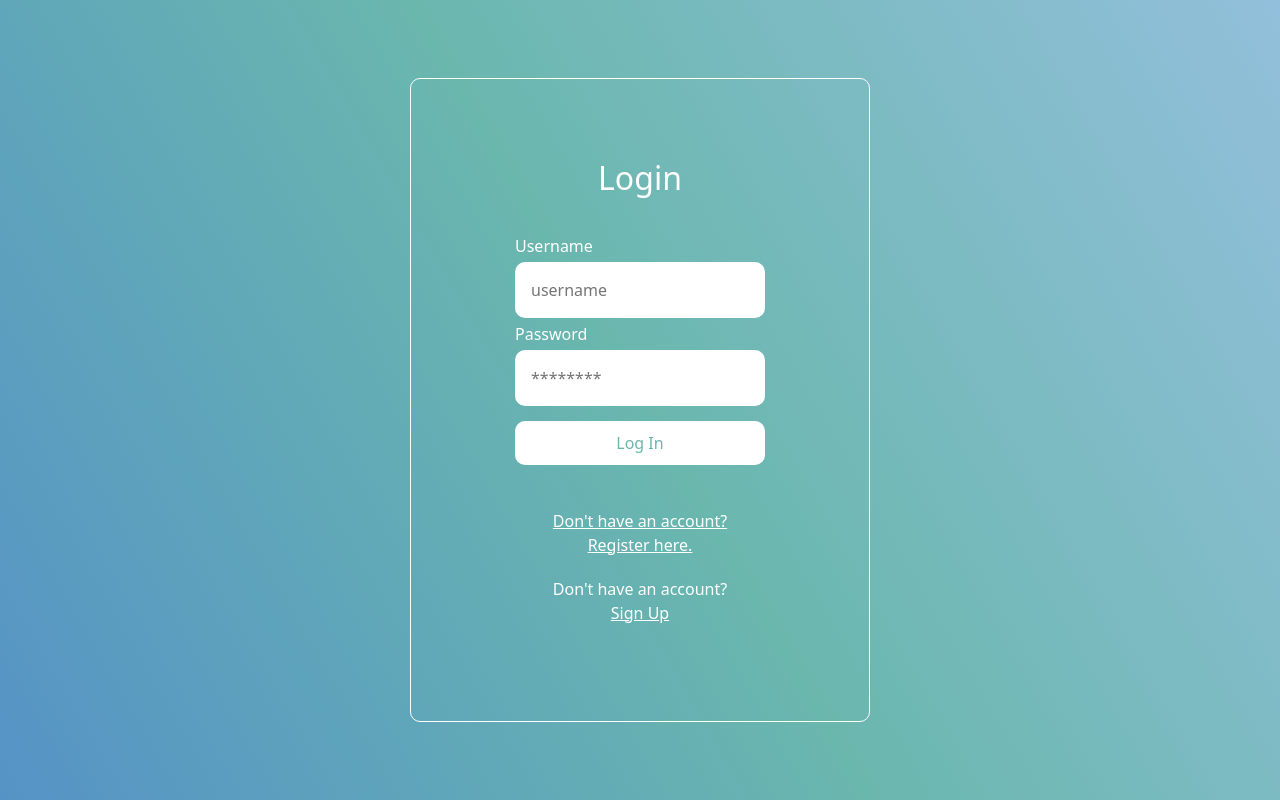
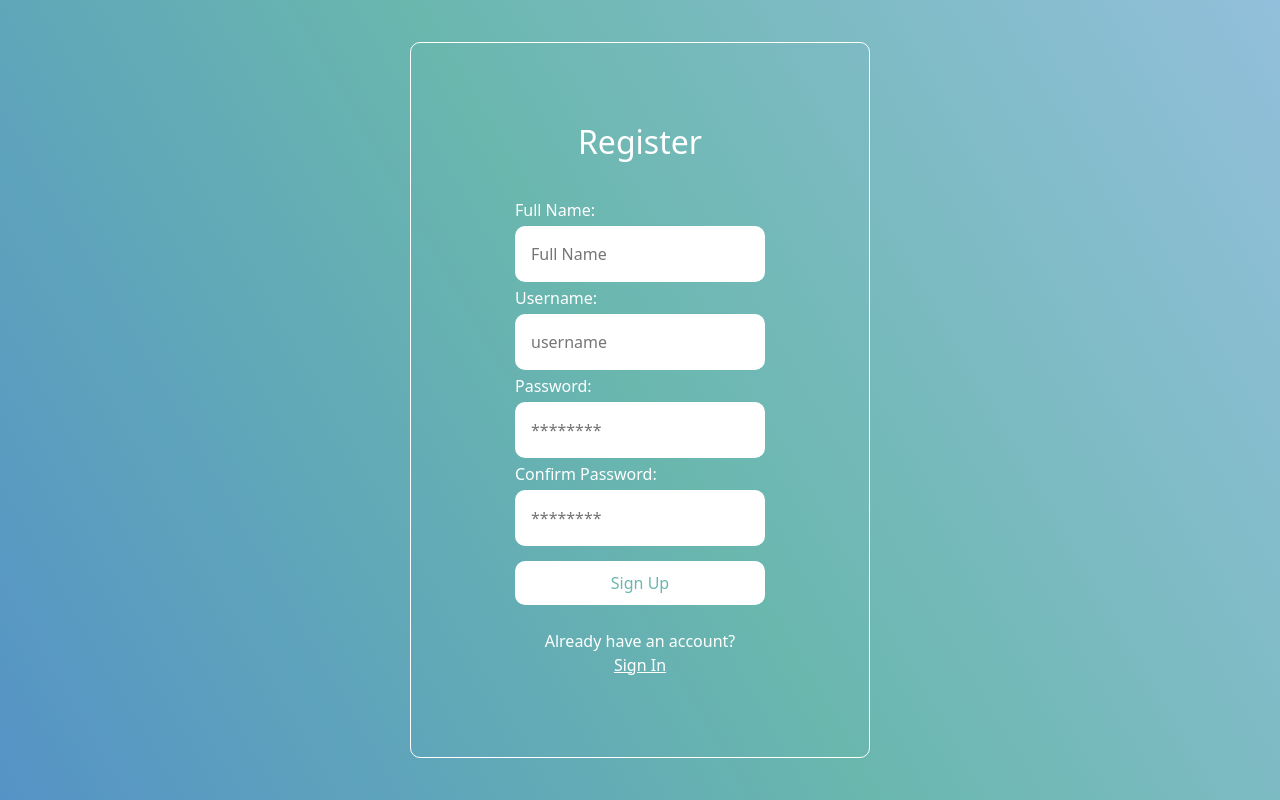
Before and after one commit to nemanja731/Event-reminder, a React (Vite) app in the folder front/: page /register in a window 1280 px wide. Built offline with nearby package versions, Linux system fonts and the light colour scheme.

Commit message:
Update verification

```diff
--- a/front/package.json
+++ b/front/package.json
@@ -18,6 +18,7 @@
     "bootstrap": "^5.2.3",
     "react": "^18.2.0",
     "react-dom": "^18.2.0",
+    "react-router-dom": "^6.11.2",
     "sass": "^1.62.1"
   },
   "devDependencies": {
--- a/front/src/App.css
+++ b/front/src/App.css
@@ -85,7 +85,6 @@ button {
   border-radius: 0.5rem;
   background: none;
   color: #fff;
-  padding: 0.25rem;
   position: relative;
   bottom: -10px;
 }
@@ -125,18 +124,20 @@ button {
   display: inline-block;
 }
 
-a:link {
+nav a {
   color: white;
 }
 
-a:visited {
+.navlink {
   color: white;
+  transition-duration: 0.15s;
+  margin-top: 0px;
 }
 
-a:hover {
-  color: rgb(228, 228, 228);
+.navlink:hover {
+  color: rgb(230, 230, 230);
 }
 
-a:active {
-  color: white;
+.sign-paragraph {
+  margin: 0px;
 }
--- a/front/src/App.jsx
+++ b/front/src/App.jsx
@@ -1,23 +1,18 @@
 import React, { useState } from "react";
+import { Route, Routes } from "react-router-dom";
 import Register from "./components/Register";
 import Login from "./components/Login";
 import "./App.css";
 
 function App() {
-  const [currentForm, setCurrentForm] = useState("login");
-
-  const toggleForm = (formName) => {
-    setCurrentForm(formName);
-  };
-
   return (
-    <div className="App">
-      {currentForm === "login" ? (
-        <Login onFormSwitch={toggleForm} />
-      ) : (
-        <Register onFormSwitch={toggleForm} />
-      )}
-    </div>
+    <>
+      <Routes>
+        <Route path="/" element={<Login />}></Route>
+        <Route path="login" element={<Login />}></Route>
+        <Route path="register" element={<Register />}></Route>
+      </Routes>
+    </>
   );
 }
 
--- a/front/src/components/Login.jsx
+++ b/front/src/components/Login.jsx
@@ -1,5 +1,6 @@
-import React, { useState, useRef, useEffect } from "react";
+import React, { useState, useEffect } from "react";
 import Axios from "axios";
+import { NavLink } from "react-router-dom";
 import {
   faCheck,
   faTimes,
@@ -10,7 +11,7 @@ import { FontAwesomeIcon } from "@fortawesome/react-fontawesome";
 const URL = "http://localhost:9090";
 const URLcheckUser = URL + "/login";
 
-function Login({ onFormSwitch }) {
+function Login() {
   const [username, setUsername] = useState("");
   const [emptyUsername, setEmptyUsername] = useState(false);
   const [wrongUsername, setWrongUsername] = useState(false);
@@ -24,10 +25,12 @@ function Login({ onFormSwitch }) {
   useEffect(() => {
     setEmptyUsername(false);
     setWrongUsername(false);
+    setWrongPassword(false);
   }, [username]);
 
   useEffect(() => {
     setEmptyPassword(false);
+    setWrongUsername(false);
     setWrongPassword(false);
   }, [password]);
 
@@ -47,11 +50,12 @@ function Login({ onFormSwitch }) {
     };
     Axios.post(URLcheckUser, userData)
       .then((response) => {
-        console.log(response.status, response.data);
-        console.log(response?.data);
-        console.log(response?.accessToken);
-        console.log(JSON.stringify(response));
-        if (response.status == 200) {
+        console.log(response.data);
+        // console.log(response.status, response.data);
+        // console.log(response?.data);
+        // console.log(response?.accessToken);
+        // console.log(JSON.stringify(response));
+        if (response.status == 200 && response.data.status === true) {
           setUsername("");
           setPassword("");
           setEmptyUsername(false);
@@ -83,7 +87,7 @@ function Login({ onFormSwitch }) {
           <h2>Login</h2>
           <form className="login-form" onSubmit={handleSubmit}>
             <label htmlFor="username">
-              Username
+              Username:
               <FontAwesomeIcon
                 icon={faCheck}
                 className={
@@ -94,7 +98,7 @@ function Login({ onFormSwitch }) {
               />
               <FontAwesomeIcon
                 icon={faTimes}
-                className={emptyUsername || wrongUsername ? "invalid" : "hide"}
+                className={wrongUsername ? "invalid" : "hide"}
               />
             </label>
             <input
@@ -106,7 +110,7 @@ function Login({ onFormSwitch }) {
               name="username"
             ></input>
             <label htmlFor="password">
-              Password
+              Password:
               <FontAwesomeIcon
                 icon={faCheck}
                 className={
@@ -117,7 +121,7 @@ function Login({ onFormSwitch }) {
               />
               <FontAwesomeIcon
                 icon={faTimes}
-                className={emptyPassword || wrongPassword ? "invalid" : "hide"}
+                className={wrongPassword ? "invalid" : "hide"}
               />
             </label>
             <input
@@ -155,19 +159,10 @@ function Login({ onFormSwitch }) {
               You didn't fill password.
             </p>
           </form>
-
-          <button className="link-btn" onClick={() => onFormSwitch("register")}>
-            Don't have an account?<br></br>Register here.
-          </button>
-
-          <p>
-            Don't have an account?
-            <br />
-            <span className="line">
-              {/*put router link here*/}
-              <a href="localhost:5173/register">Sign Up</a>
-            </span>
-          </p>
+          <p className="sign-paragraph">Don't have an account?</p>
+          <NavLink className="navlink" to="/register">
+            Sign Up
+          </NavLink>
         </div>
       )}
     </>
--- a/front/src/components/Register.jsx
+++ b/front/src/components/Register.jsx
@@ -1,5 +1,6 @@
 import React, { useState, useRef, useEffect } from "react";
 import Axios from "axios";
+import { NavLink } from "react-router-dom";
 import {
   faCheck,
   faTimes,
@@ -16,7 +17,7 @@ const usernameRegex = /^[a-zA-Z][a-zA-Z0-9]{2,23}$/;
 const passwordRegex =
   /^(?=.*[a-z])(?=.*[A-Z])(?=.*\d)(?=.*[@$!%*?&.])[A-Za-z\d@$!%*?&.]{8,24}$/;
 
-function Register({ onFormSwitch }) {
+function Register() {
   const userRef = useRef();
   const errorRef = useRef();
 
@@ -40,10 +41,6 @@ function Register({ onFormSwitch }) {
   const [submitFail, setSubmitFail] = useState(false);
   const [success, setSuccess] = useState(false);
   const [errorMessage, setErrorMessage] = useState(false);
-
-  useEffect(() => {
-    userRef.current.focus();
-  }, []);
 
   useEffect(() => {
     setErrorMessage("");
@@ -130,10 +127,11 @@ function Register({ onFormSwitch }) {
       {success ? (
         <section>
           <h1>Success</h1>
-          <p>
-            You have successfully logged in!
-            <br />
-            <a href="#">Sign In</a>
+          <p className="sign-paragraph">
+            You have successfully logged in! <br />
+            <NavLink className="navlink" to="/login">
+              Sign In
+            </NavLink>
           </p>
         </section>
       ) : (
@@ -148,7 +146,7 @@ function Register({ onFormSwitch }) {
           <h2>Register</h2>
           <form className="register-form" onSubmit={handleSubmit}>
             <label htmlFor="fullName">
-              Full Name
+              Full Name:
               <FontAwesomeIcon
                 icon={faCheck}
                 className={fullNameValid ? "valid" : "hide"}
@@ -186,7 +184,7 @@ function Register({ onFormSwitch }) {
             </p>
 
             <label htmlFor="username">
-              Username
+              Username:
               <FontAwesomeIcon
                 icon={faCheck}
                 className={usernameValid ? "valid" : "hide"}
@@ -323,17 +321,10 @@ function Register({ onFormSwitch }) {
               Please fill in the fields correctly.
             </p>
           </form>
-          <button className="link-btn" onClick={() => onFormSwitch("login")}>
-            Already have an account?<br></br>Login here.
-          </button>
-          <p>
-            Already registered?
-            <br />
-            <span className="line">
-              {/*put router link here*/}
-              <a href="localhost:5173/login">Sign In</a>
-            </span>
-          </p>
+          <p className="sign-paragraph">Already have an account?</p>
+          <NavLink className="navlink" to="/login">
+            Sign In
+          </NavLink>
         </div>
       )}
     </>
--- a/front/src/main.jsx
+++ b/front/src/main.jsx
@@ -1,10 +1,13 @@
-import React from 'react'
-import ReactDOM from 'react-dom/client'
-import App from './App.jsx'
-import 'bootstrap/dist/css/bootstrap.css'
+import React from "react";
+import ReactDOM from "react-dom/client";
+import App from "./App.jsx";
+import "bootstrap/dist/css/bootstrap.css";
+import { BrowserRouter } from "react-router-dom";
 
-ReactDOM.createRoot(document.getElementById('root')).render(
+ReactDOM.createRoot(document.getElementById("root")).render(
   <React.StrictMode>
-    <App />
-  </React.StrictMode>,
-)
+    <BrowserRouter>
+      <App />
+    </BrowserRouter>
+  </React.StrictMode>
+);
```
Also changed, not shown: 1 other file (tests, documents, lock files or other folders).
